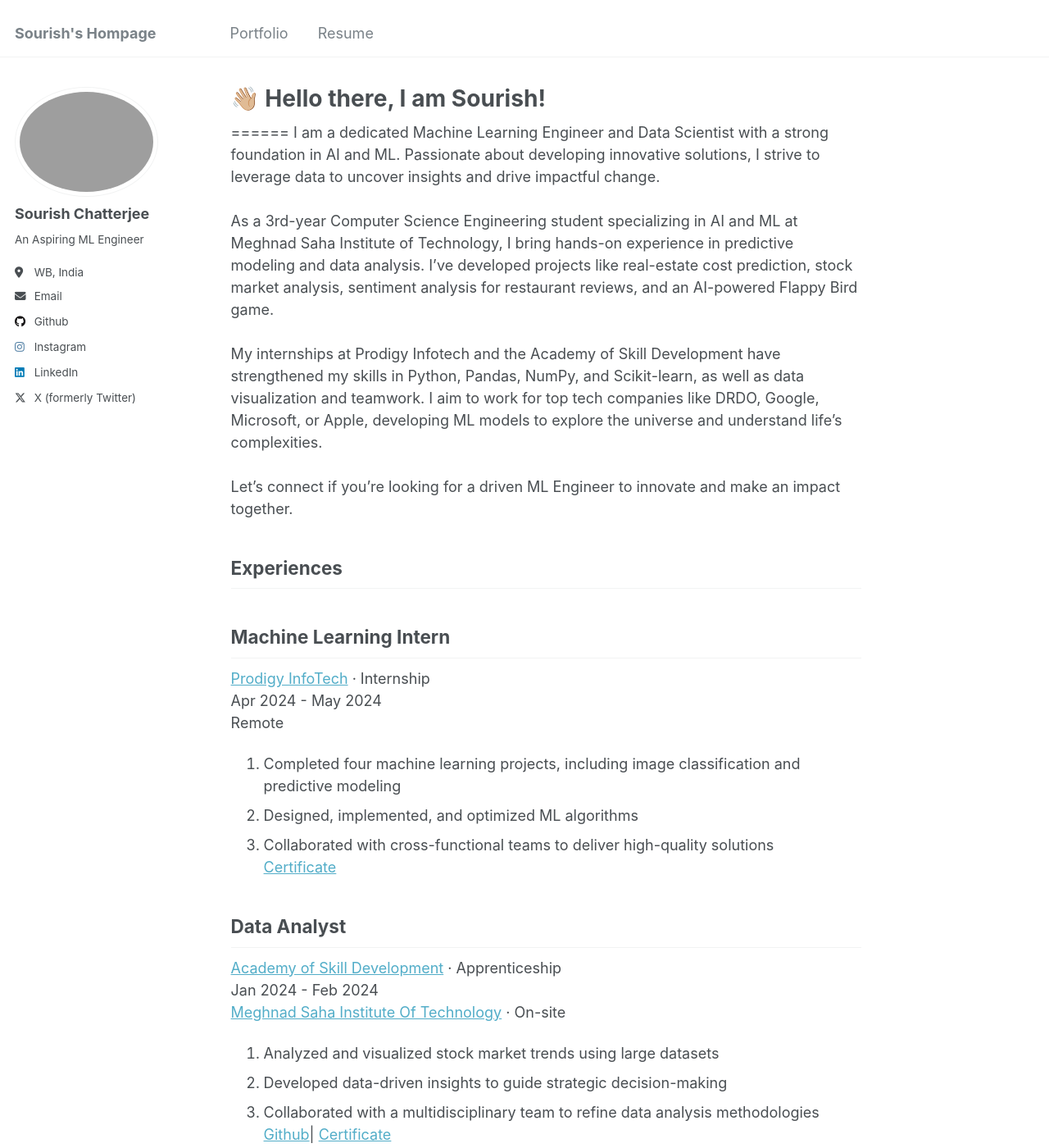
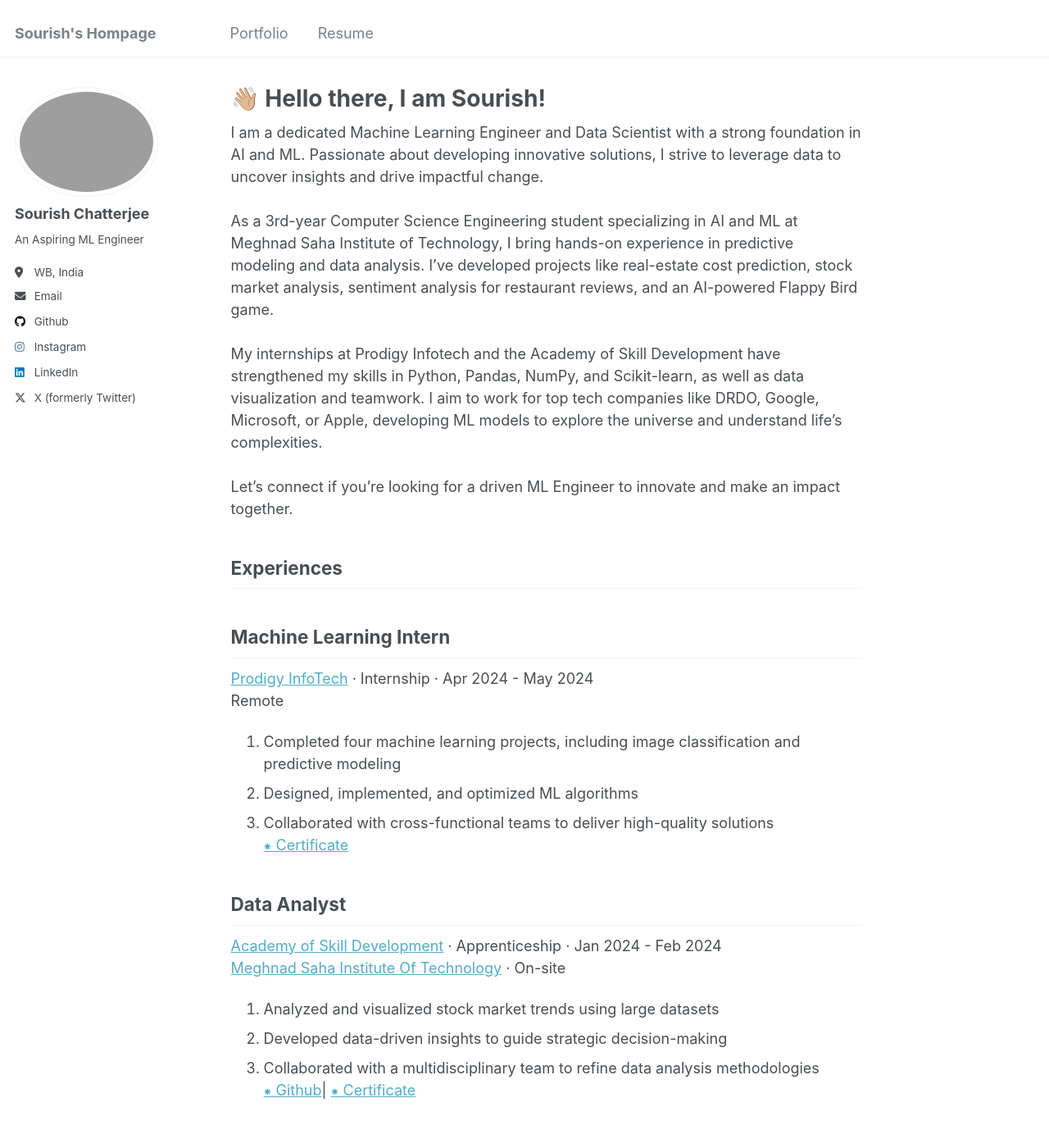
Before and after one commit to Nexalyze/Nexalyze.github.io, a Jekyll site: the page built from _pages/about.md, in a window 1280 px wide and 1400 px high. Shown: the whole window at 82% size. Built offline with Jekyll 4.4.1, drawn with Linux system fonts in a browser that asks for light colours.

Commit message:
File Changes

```diff
--- a/_pages/about.md
+++ b/_pages/about.md
@@ -7,7 +7,7 @@ redirect_from:
   - /about/
   - /about.html
 ---
-======
+
 I am a dedicated Machine Learning Engineer and Data Scientist with a strong foundation in AI and ML. Passionate about developing innovative solutions, I strive to leverage data to uncover insights and drive impactful change.
 <br>
 <br>
@@ -23,19 +23,17 @@ Let's connect if you're looking for a driven ML Engineer to innovate and make an
 Experiences
 ------
 ## Machine Learning Intern <br>
-[Prodigy InfoTech](https://www.linkedin.com/company/prodigy-infotech/) · Internship <br>
-Apr 2024 - May 2024 <br>
+[Prodigy InfoTech](https://www.linkedin.com/company/prodigy-infotech/) · Internship · Apr 2024 - May 2024 <br>
 Remote <br>
 1. Completed four machine learning projects, including image classification and predictive modeling
 1. Designed, implemented, and optimized ML algorithms
 1. Collaborated with cross-functional teams to deliver high-quality solutions <br>
-[Certificate](https://drive.google.com/file/d/1Bm0SkUWhtAguFByzbxeUJNCFfG8pfwhw/view)
+[⁕ Certificate](https://drive.google.com/file/d/1Bm0SkUWhtAguFByzbxeUJNCFfG8pfwhw/view)
 
 ## Data Analyst <br>
-[Academy of Skill Development](https://www.linkedin.com/company/asdindia/) · Apprenticeship <br>
-Jan 2024 - Feb 2024 <br>
+[Academy of Skill Development](https://www.linkedin.com/company/asdindia/) · Apprenticeship · Jan 2024 - Feb 2024 <br>
 [Meghnad Saha Institute Of Technology](https://msit.edu.in/) · On-site <br>
 1. Analyzed and visualized stock market trends using large datasets
 1. Developed data-driven insights to guide strategic decision-making
-1. Collaborated with a multidisciplinary team to refine data analysis methodologies
-[Github](https://github.com/Nexalyze/Data-Analysis-of-NIFTY-50-Dataset)| [Certificate](https://drive.google.com/file/d/1SuaJ0b2P5EgZkDH_D8b4AQpKMd0qZIxT/view)
+1. Collaborated with a multidisciplinary team to refine data analysis methodologies <br>
+[⁕ Github](https://github.com/Nexalyze/Data-Analysis-of-NIFTY-50-Dataset)| [⁕ Certificate](https://drive.google.com/file/d/1SuaJ0b2P5EgZkDH_D8b4AQpKMd0qZIxT/view)
```
Also changed, not shown: _portfolio/portfolio-1.md (+1 -2 lines), images/flappy.webp (added), 1 other file.
